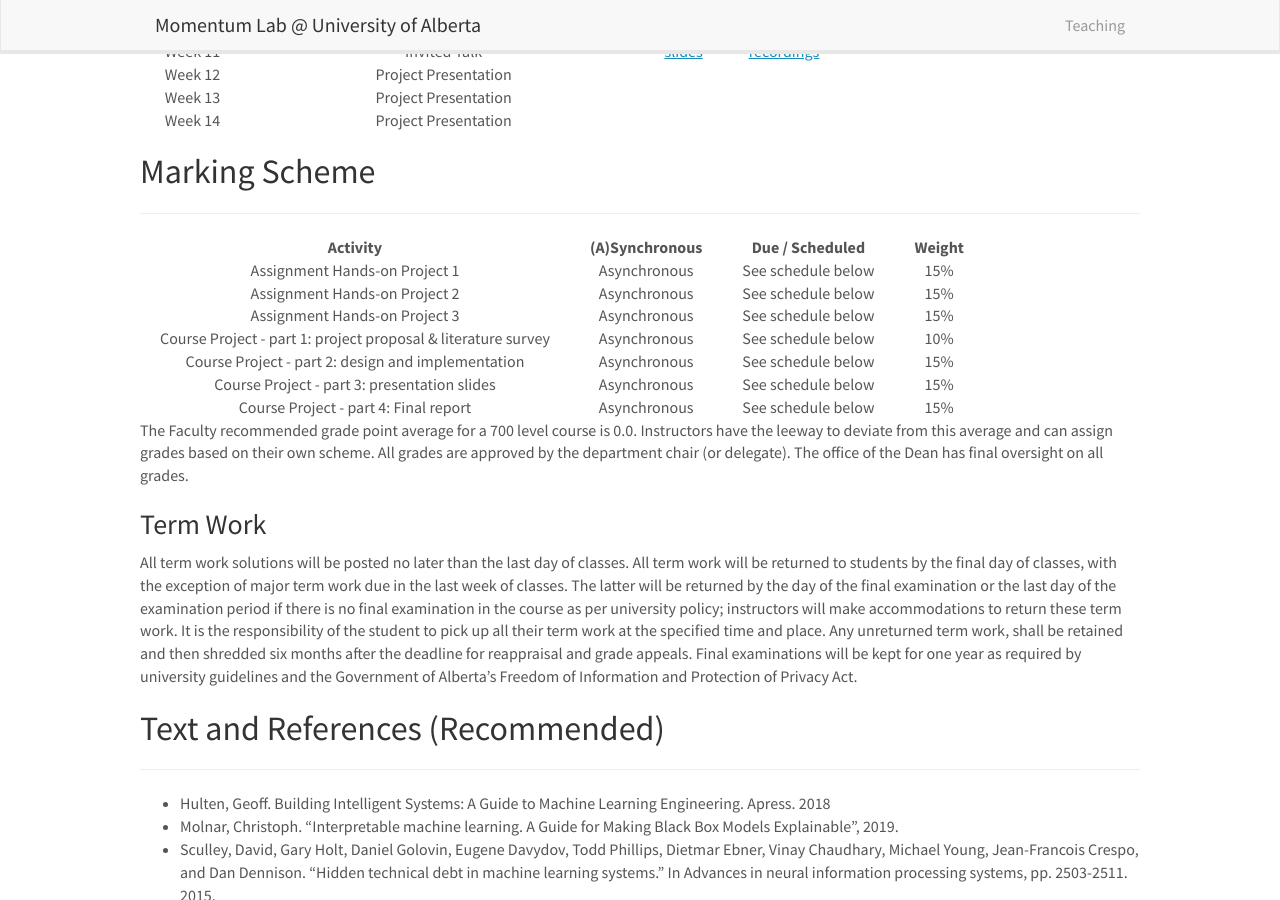
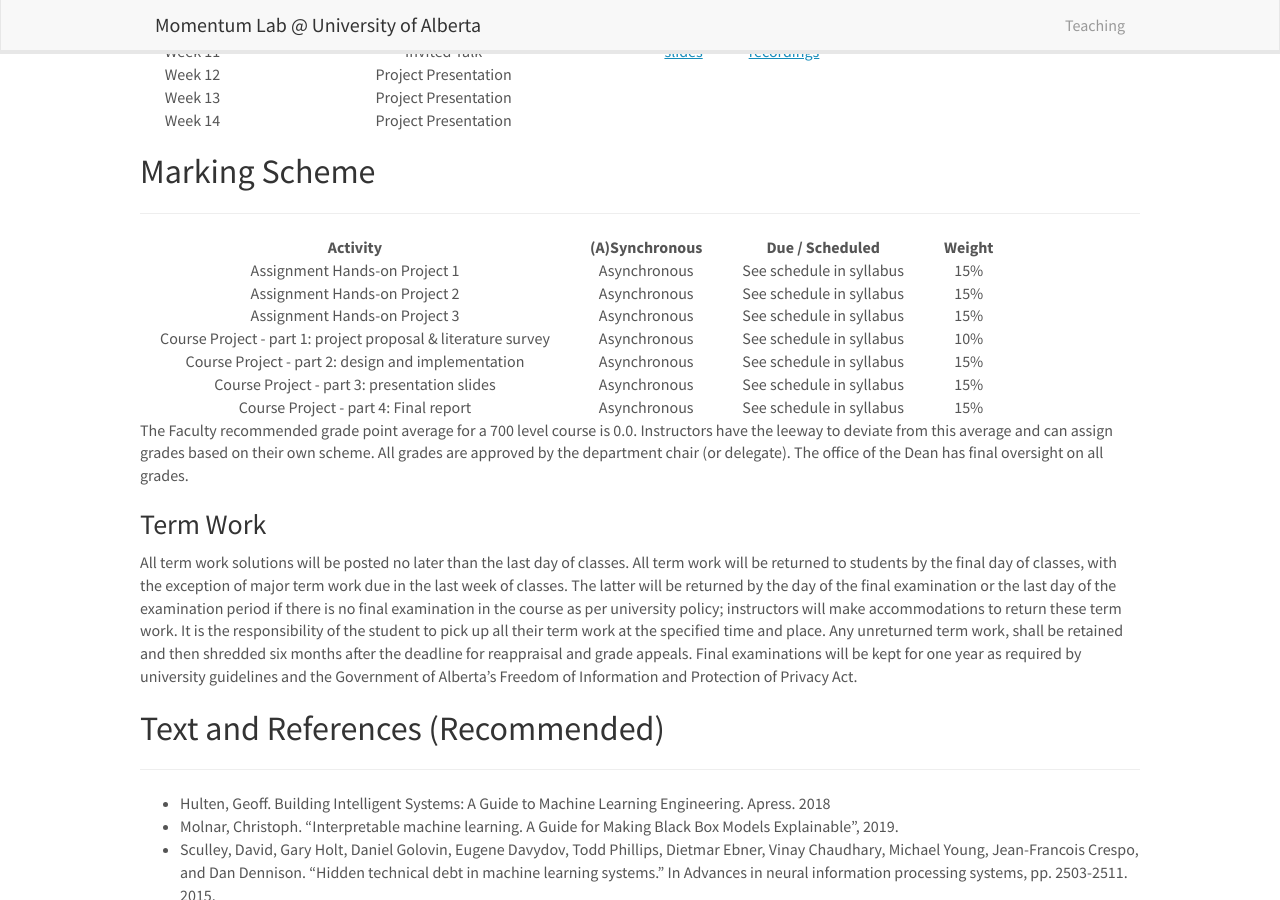
Before and after one commit to momentum-openspace/momentum-openspace.github.io, a Jekyll site: the page built from _pages/ECE720_2022Winter.md, in a window 1280 px wide and 900 px high, scrolled down 2184 px. Built offline with Jekyll 4.4.1, drawn with Linux system fonts in a browser that asks for light colours; nearby versions of some CDN libraries.

Commit message:
Update ECE720_2022Winter.md

```diff
--- a/_pages/ECE720_2022Winter.md
+++ b/_pages/ECE720_2022Winter.md
@@ -107,13 +107,13 @@ By the end of this course, students should be able to:
 
 |    Activity                                                           |    (A)Synchronous     |    Due / Scheduled       |    Weight    |
 |    :-------------------------------------------------------------:    |    :-------------:    |    :----------------:    |    :----:    |
-|    Assignment Hands-on Project 1                                      |    Asynchronous       |    See schedule below    |     15%      |
-|    Assignment Hands-on Project 2                                      |    Asynchronous       |    See schedule below    |     15%      |
-|    Assignment Hands-on Project 3                                      |    Asynchronous       |    See schedule below    |     15%      |
-|    Course Project - part 1: project proposal & literature survey      |    Asynchronous       |    See schedule below    |     10%      |
-|    Course Project - part 2: design and implementation                 |    Asynchronous       |    See schedule below    |     15%      |
-|    Course Project - part 3: presentation slides                       |    Asynchronous       |    See schedule below    |     15%      |
-|    Course Project - part 4: Final report                              |    Asynchronous       |    See schedule below    |     15%      |
+|    Assignment Hands-on Project 1                                      |    Asynchronous       |    See schedule in syllabus    |     15%      |
+|    Assignment Hands-on Project 2                                      |    Asynchronous       |    See schedule in syllabus    |     15%      |
+|    Assignment Hands-on Project 3                                      |    Asynchronous       |    See schedule in syllabus    |     15%      |
+|    Course Project - part 1: project proposal & literature survey      |    Asynchronous       |    See schedule in syllabus    |     10%      |
+|    Course Project - part 2: design and implementation                 |    Asynchronous       |    See schedule in syllabus    |     15%      |
+|    Course Project - part 3: presentation slides                       |    Asynchronous       |    See schedule in syllabus    |     15%      |
+|    Course Project - part 4: Final report                              |    Asynchronous       |    See schedule in syllabus    |     15%      |
 {:.padding-table}
 
 The Faculty recommended grade point average for a 700 level course is 0.0. Instructors have the leeway to
```
